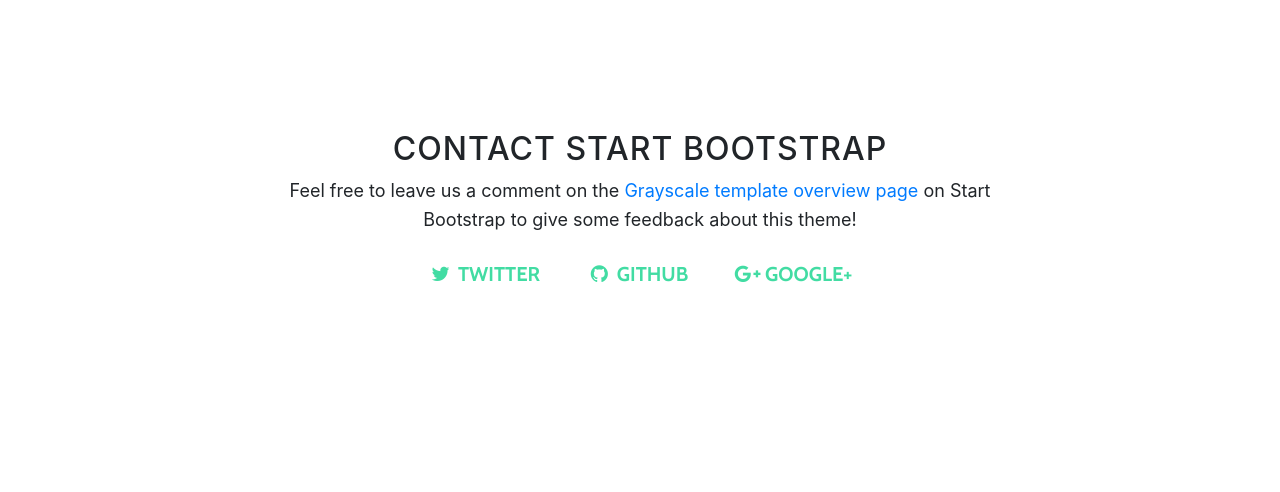
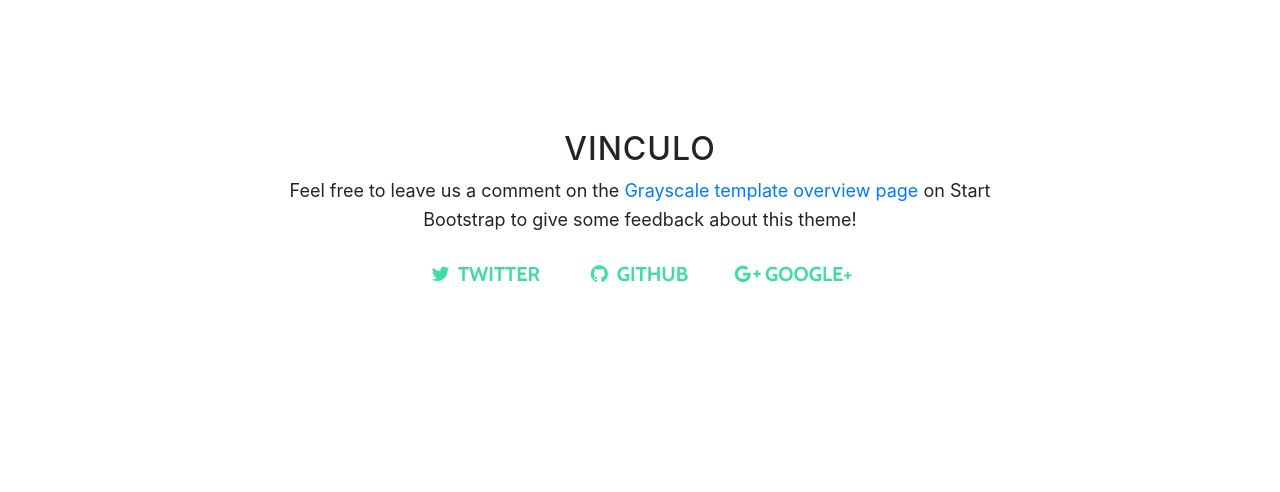
Before and after one commit to EngadyC/Proyecto-, a website with bundled scripts: page index.html in a window 1280 px wide. Shown: the part 2020-2512 px from the top of the page. Built offline with nearby package versions, Linux system fonts and the light colour scheme.

Commit message:
Update index.html

```diff
--- a/index.html
+++ b/index.html
@@ -101,7 +101,7 @@
       <div class="container">
         <div class="row">
           <div class="col-lg-8 mx-auto">
-            <h2>Contact Start Bootstrap</h2>
+            <h2>vinculo</h2>
             <p>Feel free to leave us a comment on the
               <a href="http://startbootstrap.com/template-overviews/grayscale/">Grayscale template overview page</a>
               on Start Bootstrap to give some feedback about this theme!</p>
```
